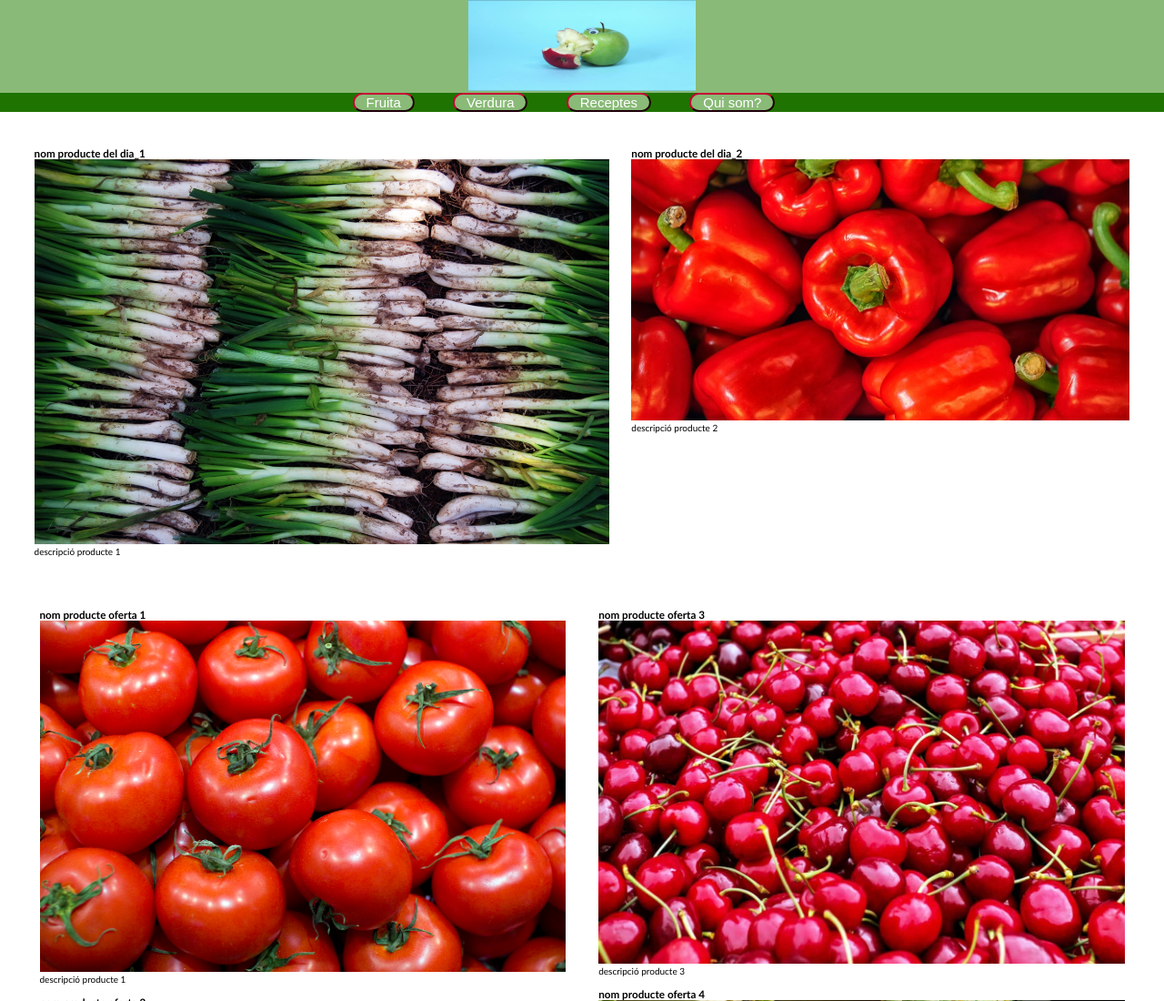
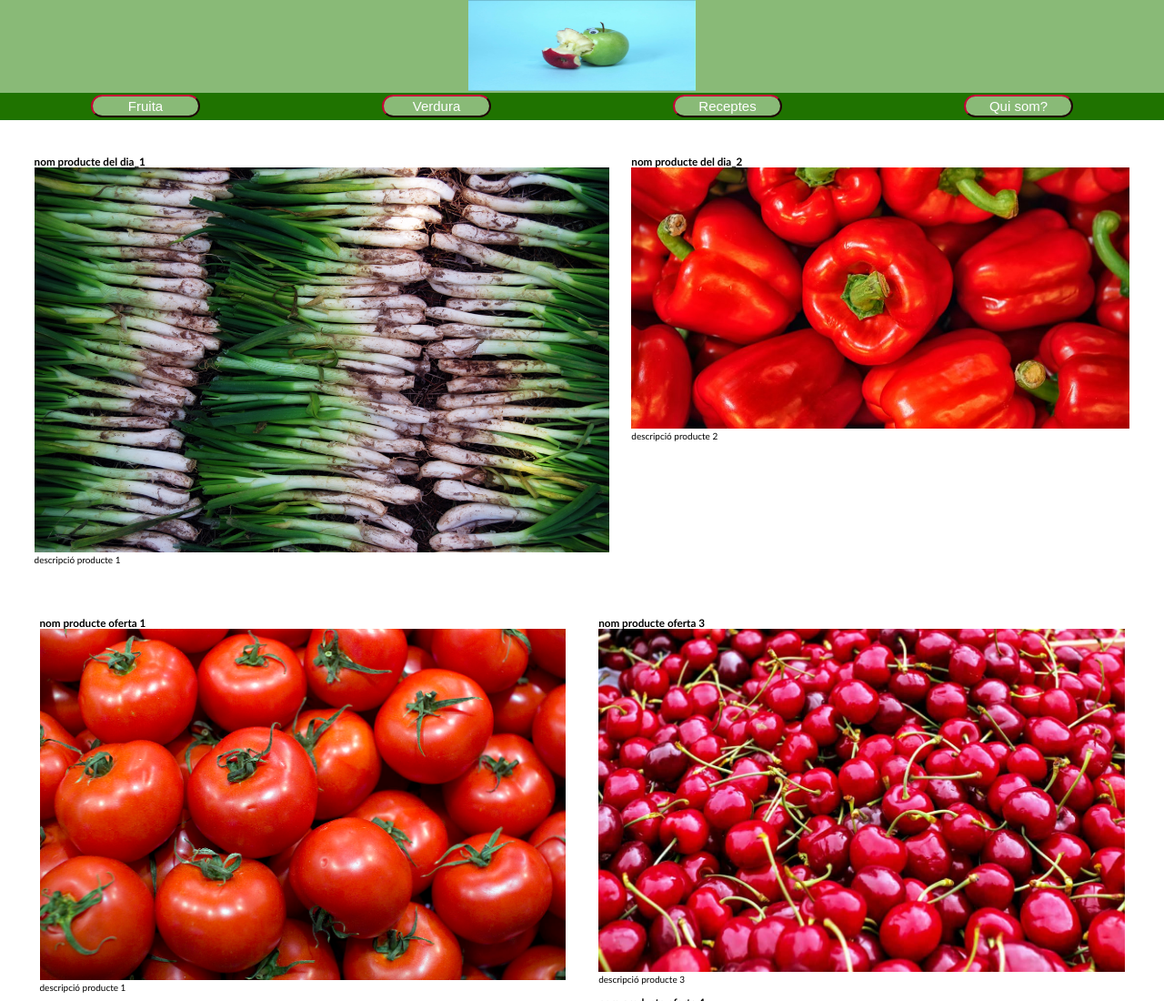
Before and after one commit to albertvallsbe/Daw_NC_Html_M9_UF1, a plain HTML site: page index.html in a window 1280 px wide. Shown: the top 1100 px of the page at 91% size. Drawn offline with Linux system fonts and the light colour scheme.

Commit message:
Menu Actualitzat

```diff
--- a/css/desktop.css
+++ b/css/desktop.css
@@ -0,0 +1,14 @@
+.header-menu {
+  min-height: 30px;
+}
+
+.header-menu div {
+  min-width: 25%;
+  max-height: 100%;
+}
+.header-menu div input {
+  min-width: 120px;
+}
+.menu-buttons {
+  vertical-align: middle;
+}
--- a/css/mobile.css
+++ b/css/mobile.css
@@ -36,18 +36,37 @@ footer {
 }
 
 .header-menu {
+  display: flex;
+  flex-wrap: wrap;
   text-align: center;
   background-color: var(--dark-green);
+  min-height: 60px;
+  vertical-align: middle;
+}
+
+.header-menu div {
+  min-width: 50%;
+  max-height: 30px;
+
+}
+
+.header-menu div input {
+  align-items: center;
+  min-width: 90px;
+
 }
 
 .menu-buttons {
-  margin-right: 40px;
+  margin: 2px;
+  align-items: center;
+
+  /*margin-right: 40px;*/
   background-color: var(--light-green);
   color: var(--white);
   border-color: var(--dark-red);
-  border-radius: 14px;
+  border-radius: 2rem;
   font-size: 1.5rem;
-  padding: 0% 1%;
+  padding: 0.6% 3%;
 }
 
 main {
--- a/index.html
+++ b/index.html
@@ -7,6 +7,7 @@
     <meta name="viewport" content="width=device-width, initial-scale=1.0">
     <title>Document</title>
     <link rel="stylesheet" href="css/mobile.css">
+    <link rel="stylesheet" href="css/desktop.css" media="(min-width: 750px)" />
 </head>
 
 <body>
@@ -15,10 +16,14 @@
             <img class="logo" src="images/logo.jpg" alt="">
         </div>
         <div class="header-menu">
-            <input class="menu-buttons" type="button" value="Fruita">
-            <input class="menu-buttons" type="button" value="Verdura">
-            <input class="menu-buttons" type="button" value="Receptes">
-            <input class="menu-buttons" type="button" value="Qui som?">
+            <div><input class="menu-buttons" type="button" value="Fruita"></div>
+            <div><input class="menu-buttons" type="button" value="Verdura"></div>
+            <div><input class="menu-buttons" type="button" value="Receptes"></div>
+            <div><input class="menu-buttons" type="button" value="Qui som?"></div>
+
+
+
+
         </div>
     </header>
     <main>
@@ -87,4 +92,5 @@
         <img class="img-rs" src="rs3.png" alt="">
     </footer>
 </body>
+
 </html>
```
Also changed, not shown: 1 other file. Lines whose indentation alone changed are shown as unchanged.
